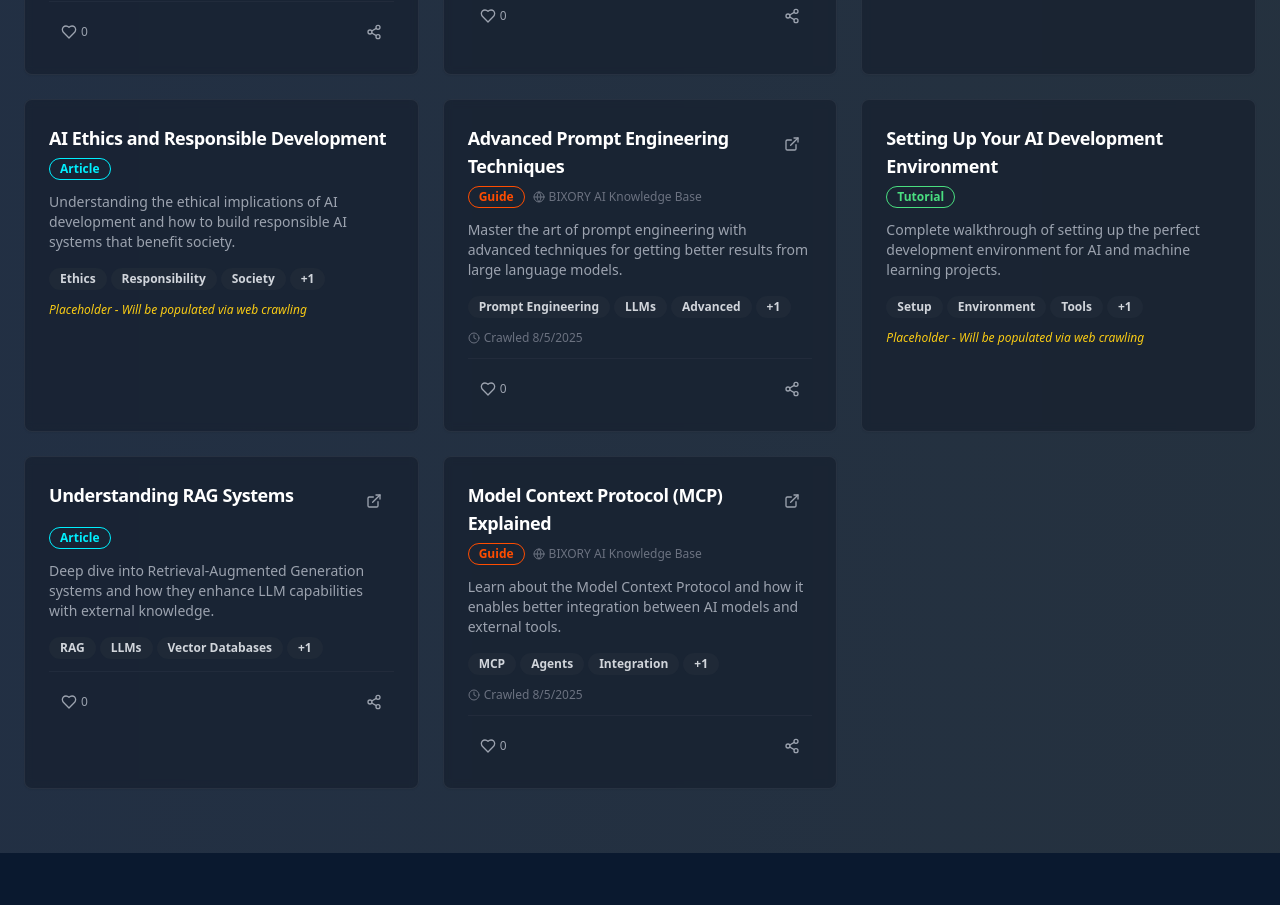
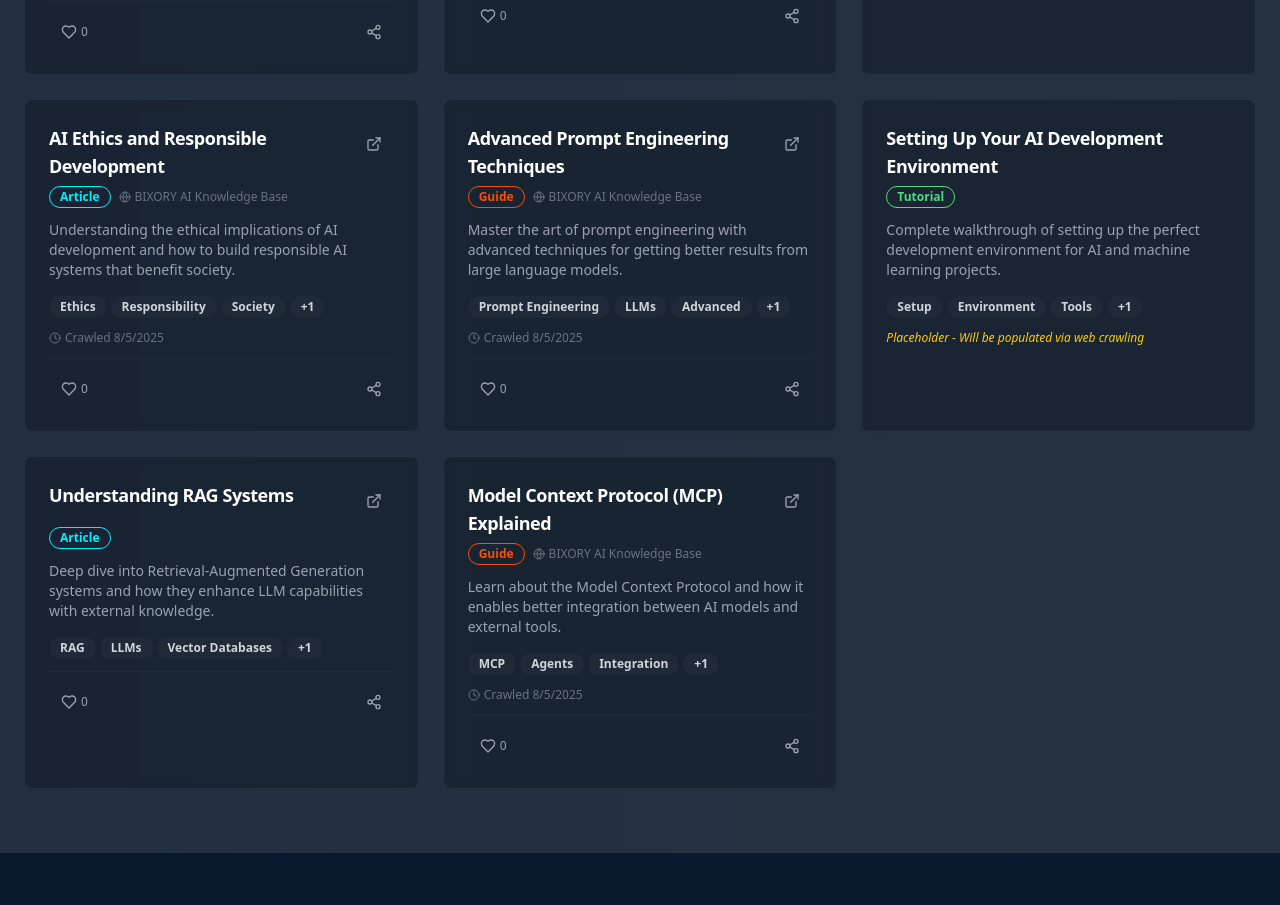
Before and after one commit to bixoryai/bixoryai-web, a React (Vite) app: page /knowledge-base in a window 1280 px wide. Shown: the part 860-1765 px from the top of the page. Built offline with nearby package versions, Linux system fonts and the light colour scheme.

Commit message:
Link AI Ethics card
Link the "AI Ethics and Responsible Development" page to its corresponding card in the Knowledge Base.

```diff
--- a/src/pages/KnowledgeBase.tsx
+++ b/src/pages/KnowledgeBase.tsx
@@ -47,8 +47,10 @@ const KnowledgeBase = () => {
       title: "AI Ethics and Responsible Development",
       description: "Understanding the ethical implications of AI development and how to build responsible AI systems that benefit society.",
       category: "Article",
+      url: "/knowledge-base/ai-ethics-responsible-development",
       tags: ["Ethics", "Responsibility", "Society", "Agents"],
-      isPlaceholder: true
+      source: "BIXORY AI Knowledge Base",
+      crawledAt: new Date().toISOString()
     },
     {
       id: "5",
```
